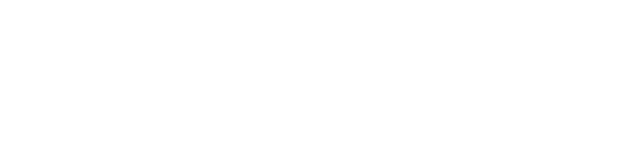
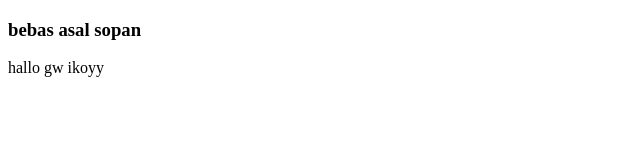
Before and after one commit to revou-fundamental-course/17-feb-25-RizkyAgungKurnia, a plain HTML site: page index.html in a window 1280 px wide. Shown: the whole page, without its empty margins (0-640 px from the left). Drawn offline with Linux system fonts and the light colour scheme.

Commit message:
keterangan

```diff
--- a/index.html
+++ b/index.html
@@ -6,6 +6,8 @@
     <title>Mini Project RevoU</title>
 </head>
 <body>
+<h3>bebas asal sopan</h3>
 
+<p>hallo gw ikoyy</p>
 </body>
 </html>
```
